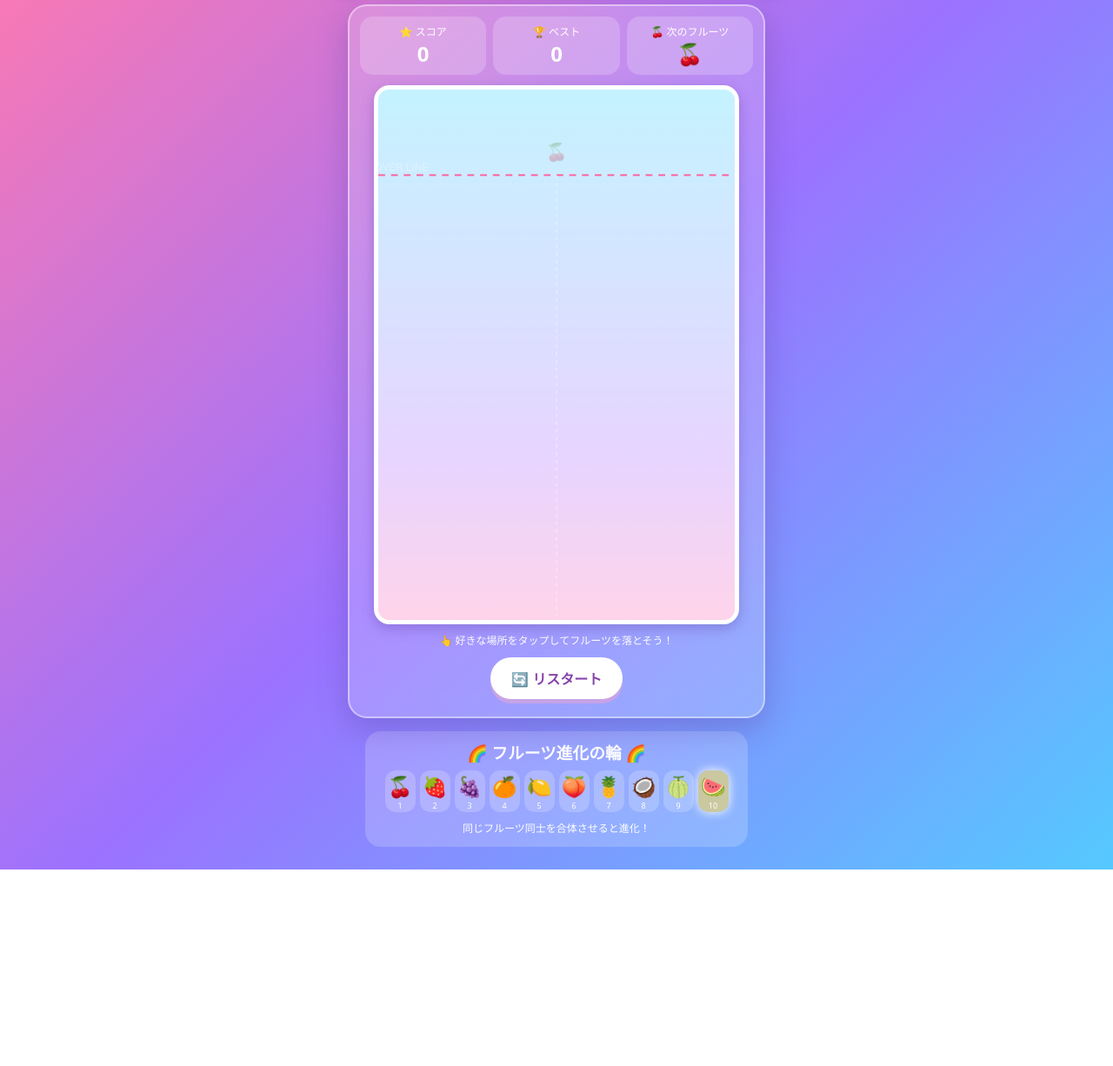
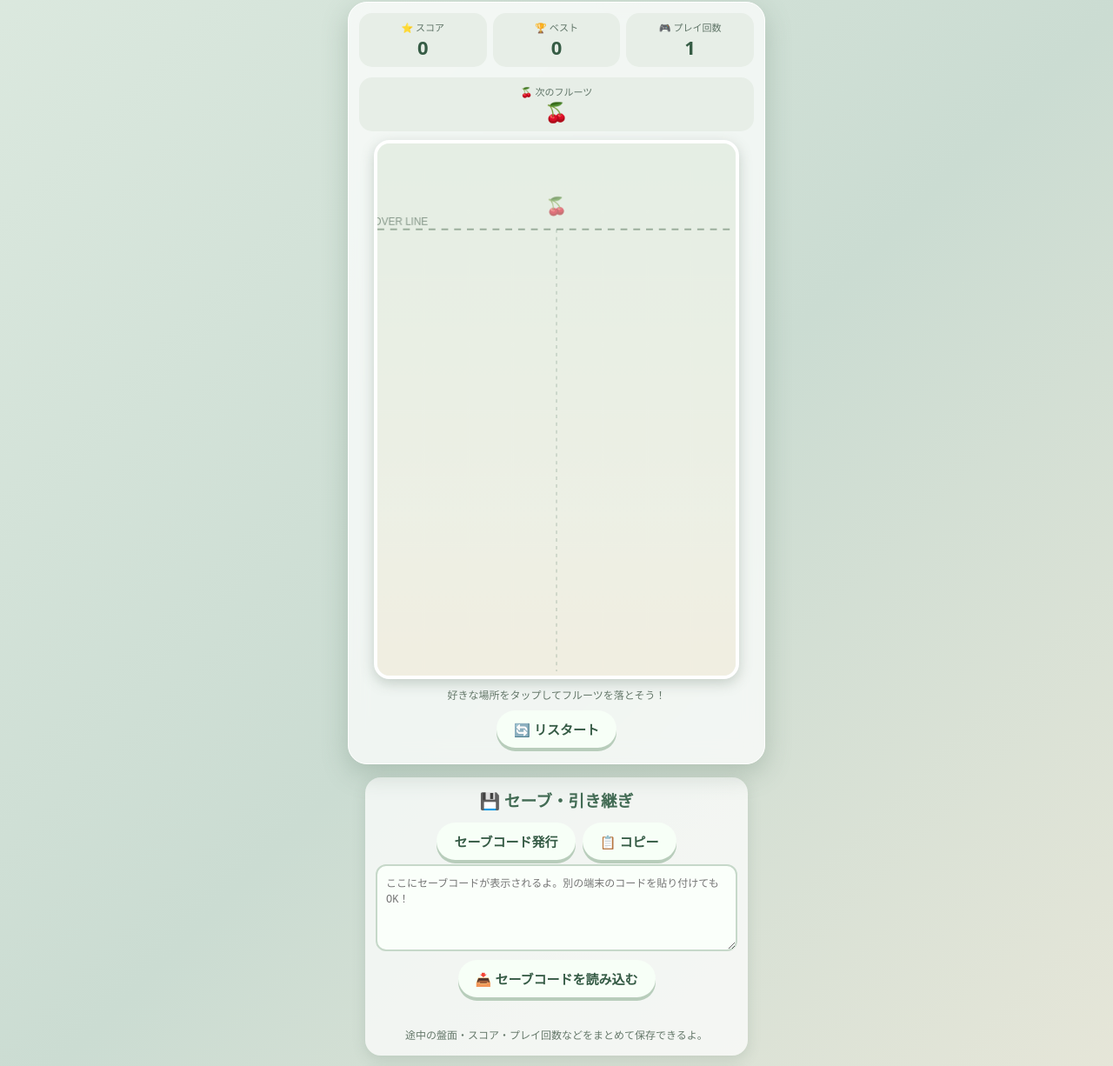
Before and after one commit to Hibiki2026/Suika, a plain HTML site: page index.html in a window 1280 px wide. Shown: the part 85-1311 px from the top of the page at 87% size. Before the commit the page ends 1085 px from the top, so only its background shows below. Drawn offline with nearby package versions, Linux system fonts and the light colour scheme.

Commit message:
Update game title and improve styles

```diff
--- a/index.html
+++ b/index.html
@@ -4,113 +4,49 @@
 <head>
 <meta charset="UTF-8">
 <meta name="viewport" content="width=device-width, initial-scale=1.0">
-<title>カラフル！スイカゲーム</title>
+<title>Suika 🍉</title>
 <script src="https://cdnjs.cloudflare.com/ajax/libs/matter-js/0.19.0/matter.min.js"></script>
 <style>
 *{box-sizing:border-box}
-body{
- margin:0;min-height:100vh;
- font-family:system-ui,sans-serif;
- background:linear-gradient(135deg,#ff79b0,#9b72ff,#55c9ff);
- color:#fff;text-align:center;
- padding:18px 10px;
-}
-h1{
- margin:5px 0 12px;
- font-size:clamp(25px,6vw,38px);
- text-shadow:0 4px 0 #a34b9d,0 5px 12px #633b9b;
-}
-.panel{
- max-width:480px;margin:auto;
- background:#ffffff30;
- border:2px solid #ffffff70;
- border-radius:22px;padding:12px;
- backdrop-filter:blur(12px);
- box-shadow:0 12px 35px #563b9b55;
-}
-.stats{
- display:flex;justify-content:space-around;
- gap:8px;margin-bottom:12px;
-}
-.stat{
- flex:1;background:#ffffff32;
- border-radius:15px;padding:8px;
-}
-.stat small{display:block;font-size:12px}
-.stat strong{font-size:24px}
-#game{
- position:relative;
- width:min(100%,420px);
- aspect-ratio:420/620;
- margin:auto;
- overflow:hidden;
- border:5px solid #fff;
- border-radius:18px;
- background:linear-gradient(#b6e9ff,#e5c9ff 65%,#ffd3e8);
- box-shadow:inset 0 0 25px #fff8,0 5px 15px #573c9b55;
- touch-action:pan-y;
-}
+body{margin:0;min-height:100vh;font-family:system-ui,sans-serif;background:linear-gradient(135deg,#dce9df,#cbdcd2,#e9e7d9);color:#344b40;text-align:center;padding:18px 10px}
+h1{margin:5px 0 12px;font-size:clamp(25px,6vw,38px);color:#426b54}
+.panel{max-width:480px;margin:auto;background:#ffffffb5;border:1px solid white;border-radius:22px;padding:12px;backdrop-filter:blur(12px);box-shadow:0 10px 30px #617c6850}
+.stats{display:grid;grid-template-columns:repeat(3,1fr);gap:7px;margin-bottom:12px}
+.stat{background:#e7eee7;border-radius:15px;padding:8px 3px}
+.stat small{display:block;font-size:11px;color:#607568}
+.stat strong{font-size:22px;color:#365c45}
+#game{position:relative;width:min(100%,420px);aspect-ratio:420/620;margin:auto;overflow:hidden;border:4px solid white;border-radius:18px;background:#e5eee4;box-shadow:inset 0 0 20px #ffffffaa,0 5px 15px #637a6850;touch-action:pan-y}
 canvas{width:100%;height:100%;display:block}
-#message{
- position:absolute;inset:0;
- display:none;align-items:center;justify-content:center;
- flex-direction:column;
- background:#42235dbb;z-index:5;
-}
+#message{position:absolute;inset:0;display:none;align-items:center;justify-content:center;flex-direction:column;background:#344b40dd;z-index:5;color:white}
 #message h2{font-size:36px;margin:5px}
-button{
- border:0;border-radius:30px;
- padding:12px 24px;margin:8px;
- font-weight:900;font-size:16px;
- color:#8542a8;background:#fff;
- box-shadow:0 5px 0 #c7a3e7;
- cursor:pointer;
-}
-button:active{transform:translateY(3px);box-shadow:0 2px 0 #c7a3e7}
-.evolution{
- margin:15px auto 8px;
- background:#ffffff30;border-radius:18px;
- padding:10px;max-width:440px;
-}
-.evolution h3{margin:0 0 8px}
-.fruits{
- display:flex;justify-content:center;
- align-items:center;flex-wrap:wrap;gap:5px;
-}
-.fruit-step{
- width:35px;height:48px;
- border-radius:12px;
- background:#ffffff32;
- display:flex;flex-direction:column;
- align-items:center;justify-content:center;
- font-size:23px;
-}
-.fruit-step small{font-size:9px}
-.fruit-step:last-child{
- background:#ffdb4d88;
- box-shadow:0 0 12px #fff;
-}
-.hint{font-size:12px;margin:9px 0 3px}
+button{border:0;border-radius:30px;padding:11px 20px;margin:6px;font-weight:900;font-size:15px;color:#355b45;background:#f7fff7;box-shadow:0 4px 0 #b8cdbb;cursor:pointer}
+button:active{transform:translateY(3px);box-shadow:0 1px 0 #b8cdbb}
+.evolution,.savebox{margin:15px auto 8px;background:#ffffffb5;border-radius:18px;padding:12px;max-width:440px;box-shadow:0 5px 15px #617c6830}
+.evolution h3,.savebox h3{margin:0 0 8px;color:#426b54}
+.fruits{display:flex;justify-content:center;align-items:center;flex-wrap:wrap;gap:5px}
+.fruit-step{width:35px;height:48px;border-radius:12px;background:#e9eee6;display:flex;flex-direction:column;align-items:center;justify-content:center;font-size:23px}
+.fruit-step small{font-size:9px;color:#536b59}
+.fruit-step:last-child{background:#f4edce}
+.hint{font-size:12px;margin:9px 0 3px;color:#65786a}
+textarea{width:100%;height:100px;border:2px solid #c6d8c9;border-radius:12px;padding:10px;font-size:12px;resize:vertical;background:#fafffa;color:#344b40}
+.savebox button{margin:5px 2px}
+#status{font-size:13px;min-height:20px;color:#426b54;font-weight:bold}
 </style>
 </head>
 <body>
 
-<h1>🍉 カラフル！スイカゲーム 🍉</h1>
+<h1>🍉 Suika 🍉</h1>
 
 <div class="panel">
  <div class="stats">
-  <div class="stat">
-   <small>⭐ スコア</small>
-   <strong id="score">0</strong>
-  </div>
-  <div class="stat">
-   <small>🏆 ベスト</small>
-   <strong id="best">0</strong>
-  </div>
-  <div class="stat">
-   <small>🍒 次のフルーツ</small>
-   <strong id="next">🍒</strong>
-  </div>
+  <div class="stat"><small>⭐ スコア</small><strong id="score">0</strong></div>
+  <div class="stat"><small>🏆 ベスト</small><strong id="best">0</strong></div>
+  <div class="stat"><small>🎮 プレイ回数</small><strong id="plays">0</strong></div>
+ </div>
+
+ <div class="stat" style="margin-bottom:10px">
+  <small>🍒 次のフルーツ</small>
+  <strong id="next">🍒</strong>
  </div>
 
  <div id="game">
@@ -121,23 +57,28 @@ button:active{transform:translateY(3px);box-shadow:0 2px 0 #c7a3e7}
    <button onclick="restart()">もう一度遊ぶ 🔄</button>
   </div>
  </div>
+ <div class="hint">好きな場所をタップしてフルーツを落とそう！</div>
+ <button onclick="restart()">🔄 リスタート</button>
+</div>
 
- <div class="hint">👆 好きな場所をタップしてフルーツを落とそう！</div>
-
- <button onclick="restart()">🔄 リスタート</button>
+<div class="savebox">
+ <h3>💾 セーブ・引き継ぎ</h3>
+ <button onclick="createSave()">セーブコード発行</button>
+ <button onclick="copySave()">📋 コピー</button>
+ <textarea id="saveCode" placeholder="ここにセーブコードが表示されるよ。別の端末のコードを貼り付けてもOK！"></textarea>
+ <button onclick="loadSave()">📥 セーブコードを読み込む</button>
+ <div id="status"></div>
+ <div class="hint">途中の盤面・スコア・プレイ回数などをまとめて保存できるよ。</div>
 </div>
 
 <div class="evolution">
  <h3>🌈 フルーツ進化の輪 🌈</h3>
  <div class="fruits" id="evolution"></div>
- <div class="hint">同じフルーツ同士を合体させると進化！</div>
+ <div class="hint">同じフルーツを合体させて進化！</div>
 </div>
 
 <script>
-const {
- Engine, Bodies, Body, Composite, Events
-}=Matter;
-
+const {Engine,Bodies,Body,Composite}=Matter;
 const W=420,H=620;
 const canvas=document.getElementById("canvas");
 const ctx=canvas.getContext("2d");
@@ -162,18 +103,21 @@ const engine=Engine.create({
 
 let score=0;
 let best=Number(localStorage.getItem("suikaBest")||0);
+let plays=Number(localStorage.getItem("suikaPlays")||0);
 let nextLevel=0;
 let currentX=W/2;
 let canDrop=true;
 let gameOver=false;
 let bodies=[];
 let effects=[];
-let mergeLock=new Set();
 let overflowTimer=0;
 let lastTime=0;
 
-document.getElementById("best").textContent=best;
-
+function showStats(){
+ document.getElementById("score").textContent=score;
+ document.getElementById("best").textContent=best;
+ document.getElementById("plays").textContent=plays;
+}
 function makeEvolution(){
  const el=document.getElementById("evolution");
  el.innerHTML="";
@@ -186,20 +130,15 @@ function makeEvolution(){
  });
 }
 makeEvolution();
+showStats();
 
-function randomLevel(){
- return Math.floor(Math.random()*5);
-}
+function randomLevel(){return Math.floor(Math.random()*5)}
 
 function createFruit(x,y,level){
  const f=fruits[level];
  const b=Bodies.circle(x,y,f.r,{
-  restitution:0.12,
-  friction:0.15,
-  density:0.0015,
-  frictionAir:0.002,
-  label:"fruit",
-  render:{visible:false}
+  restitution:0.12,friction:0.15,density:0.0015,
+  frictionAir:0.002,label:"fruit",render:{visible:false}
  });
  b.level=level;
  b.merging=false;
@@ -209,47 +148,50 @@ function createFruit(x,y,level){
 }
 
 function updateNext(){
- document.getElementById("next").textContent=
-  fruits[nextLevel].emoji;
+ document.getElementById("next").textContent=fruits[nextLevel].emoji;
 }
 
 function updateScore(n){
  score+=n;
- document.getElementById("score").textContent=score;
  if(score>best){
   best=score;
   localStorage.setItem("suikaBest",best);
-  document.getElementById("best").textContent=best;
  }
+ showStats();
 }
 
-function restart(){
+function addWalls(){
+ Composite.add(engine.world,[
+  Bodies.rectangle(-12,H/2,24,H,{isStatic:true}),
+  Bodies.rectangle(W+12,H/2,24,H,{isStatic:true}),
+  Bodies.rectangle(W/2,H+12,W,24,{isStatic:true})
+ ]);
+}
+
+function startGame(countPlay=true){
  Composite.clear(engine.world,false);
  Engine.clear(engine);
  bodies=[];
  effects=[];
- mergeLock.clear();
  score=0;
  overflowTimer=0;
  gameOver=false;
  canDrop=true;
  currentX=W/2;
- document.getElementById("score").textContent="0";
+
+ if(countPlay){
+  plays++;
+  localStorage.setItem("suikaPlays",plays);
+ }
+
+ showStats();
  document.getElementById("message").style.display="none";
  addWalls();
  nextLevel=randomLevel();
  updateNext();
 }
 
-function addWalls(){
- const wall=[
-  Bodies.rectangle(-12,H/2,24,H,{isStatic:true}),
-  Bodies.rectangle(W+12,H/2,24,H,{isStatic:true}),
-  Bodies.rectangle(W/2,H+12,W,24,{isStatic:true})
- ];
- Composite.add(engine.world,wall);
-}
-addWalls();
+function restart(){startGame(true)}
 
 function drop(){
  if(!canDrop||gameOver)return;
@@ -259,7 +201,7 @@ function drop(){
  nextLevel=randomLevel();
  updateNext();
  canDrop=false;
- setTimeout(()=>canDrop=true,450);
+ setTimeout(()=>{canDrop=true},450);
 }
 
 function setX(e){
@@ -277,20 +219,9 @@ canvas.addEventListener("pointerdown",e=>{
 });
 
 function addEffect(x,y,emoji){
- effects.push({
-  x,y,emoji,
-  life:1,
-  size:25+Math.random()*20,
-  vx:(Math.random()-.5)*5,
-  vy:-2-Math.random()*4
- });
+ effects.push({x,y,emoji,life:1,size:25+Math.random()*20,vx:(Math.random()-.5)*5,vy:-2-Math.random()*4});
  for(let i=0;i<12;i++){
-  effects.push({
-   x,y,emoji:"✨",
-   life:1,size:10+Math.random()*12,
-   vx:(Math.random()-.5)*9,
-   vy:(Math.random()-.5)*9
-  });
+  effects.push({x,y,emoji:"✨",life:1,size:10+Math.random()*12,vx:(Math.random()-.5)*9,vy:(Math.random()-.5)*9});
  }
 }
 
@@ -298,35 +229,27 @@ function merge(a,b){
  if(gameOver||a.merging||b.merging)return;
  if(a.level!==b.level||a.level>=fruits.length-1)return;
 
- a.merging=true;
- b.merging=true;
-
+ a.merging=true;b.merging=true;
  const x=(a.position.x+b.position.x)/2;
  const y=(a.position.y+b.position.y)/2;
- const nextLevel=a.level+1;
+ const level=a.level+1;
 
  Composite.remove(engine.world,a);
  Composite.remove(engine.world,b);
  bodies=bodies.filter(v=>v!==a&&v!==b);
 
- const newFruit=createFruit(x,y,nextLevel);
- Body.setVelocity(newFruit,{
-  x:(a.velocity.x+b.velocity.x)/2,
-  y:-2
- });
-
- updateScore(fruits[nextLevel].points);
- addEffect(x,y,fruits[nextLevel].emoji);
+ const newFruit=createFruit(x,y,level);
+ Body.setVelocity(newFruit,{x:(a.velocity.x+b.velocity.x)/2,y:-2});
+ updateScore(fruits[level].points);
+ addEffect(x,y,fruits[level].emoji);
 }
 
 function collisionCheck(){
- const pairs=engine.pairs.list;
- for(const p of pairs){
+ for(const p of engine.pairs.list){
   if(!p.isActive)continue;
   const a=p.bodyA,b=p.bodyB;
   if(a.label!=="fruit"||b.label!=="fruit")continue;
-  if(a.level!==b.level)continue;
-  if(a.level>=fruits.length-1)continue;
+  if(a.level!==b.level||a.level>=fruits.length-1)continue;
   if(a.merging||b.merging)continue;
   merge(a,b);
  }
@@ -336,11 +259,8 @@ function checkGameOver(dt){
  if(gameOver)return;
  let danger=false;
  for(const b of bodies){
-  if(b.position.y-fruits[b.level].r<105 &&
-     b.position.y>90 &&
-     Math.abs(b.velocity.y)<0.5){
-   danger=true;
-   break;
+  if(b.position.y-fruits[b.level].r<105&&b.position.y>90&&Math.abs(b.velocity.y)<0.5){
+   danger=true;break;
   }
  }
  if(danger)overflowTimer+=dt;
@@ -348,81 +268,56 @@ function checkGameOver(dt){
 
  if(overflowTimer>1800){
   gameOver=true;
-  document.getElementById("finalScore").textContent=
-   "スコア："+score+" 点";
+  document.getElementById("finalScore").textContent="スコア："+score+" 点";
   document.getElementById("message").style.display="flex";
  }
 }
 
 function drawBackground(){
  const g=ctx.createLinearGradient(0,0,0,H);
- g.addColorStop(0,"#c5f3ff");
- g.addColorStop(.7,"#e8d5ff");
- g.addColorStop(1,"#ffd4eb");
+ g.addColorStop(0,"#e5eee4");
+ g.addColorStop(.7,"#edf0e5");
+ g.addColorStop(1,"#f1eee1");
  ctx.fillStyle=g;
  ctx.fillRect(0,0,W,H);
-
  ctx.save();
  ctx.setLineDash([8,7]);
- ctx.strokeStyle="#ff609d";
+ ctx.strokeStyle="#9caf9d";
  ctx.lineWidth=2;
  ctx.beginPath();
- ctx.moveTo(0,100);
- ctx.lineTo(W,100);
- ctx.stroke();
+ ctx.moveTo(0,100);ctx.lineTo(W,100);ctx.stroke();
  ctx.restore();
-
- ctx.fillStyle="#ffffff65";
+ ctx.fillStyle="#87998b";
  ctx.font="12px sans-serif";
  ctx.fillText("GAME OVER LINE",8,92);
 }
 
 function drawFruit(b){
- const f=fruits[b.level];
- const r=f.r;
- const x=b.position.x;
- const y=b.position.y;
-
+ const f=fruits[b.level],r=f.r;
  ctx.save();
- ctx.translate(x,y);
+ ctx.translate(b.position.x,b.position.y);
  ctx.rotate(b.angle);
-
  const g=ctx.createRadialGradient(-r*.35,-r*.4,2,0,0,r*1.3);
  g.addColorStop(0,"#ffffff");
  g.addColorStop(.25,"#ffe5a8");
  g.addColorStop(.65,"#ff91c9");
  g.addColorStop(1,"#a54dcd");
-
- ctx.beginPath();
- ctx.arc(0,0,r,0,Math.PI*2);
- ctx.fillStyle=g;
- ctx.shadowColor="#8751bd88";
- ctx.shadowBlur=10;
- ctx.fill();
- ctx.shadowBlur=0;
-
- ctx.lineWidth=3;
- ctx.strokeStyle="#ffffffbb";
- ctx.stroke();
-
+ ctx.beginPath();ctx.arc(0,0,r,0,Math.PI*2);
+ ctx.fillStyle=g;ctx.shadowColor="#617c6870";ctx.shadowBlur=8;
+ ctx.fill();ctx.shadowBlur=0;
+ ctx.lineWidth=3;ctx.strokeStyle="#ffffffbb";ctx.stroke();
  ctx.font=`${r*1.28}px serif`;
- ctx.textAlign="center";
- ctx.textBaseline="middle";
+ ctx.textAlign="center";ctx.textBaseline="middle";
  ctx.fillText(f.emoji,0,2);
-
  ctx.restore();
 }
 
 function drawEffects(dt){
  effects=effects.filter(e=>e.life>0);
  for(const e of effects){
-  e.x+=e.vx;
-  e.y+=e.vy;
-  e.vy+=.12;
-  e.life-=dt/650;
+  e.x+=e.vx;e.y+=e.vy;e.vy+=.12;e.life-=dt/650;
   ctx.globalAlpha=Math.max(0,e.life);
-  ctx.font=e.size+"px serif";
-  ctx.textAlign="center";
+  ctx.font=e.size+"px serif";ctx.textAlign="center";
   ctx.fillText(e.emoji,e.x,e.y);
  }
  ctx.globalAlpha=1;
@@ -433,23 +328,18 @@ function drawPreview(){
  const f=fruits[nextLevel];
  ctx.globalAlpha=.55;
  ctx.font=(f.r*1.25)+"px serif";
- ctx.textAlign="center";
- ctx.textBaseline="middle";
+ ctx.textAlign="center";ctx.textBaseline="middle";
  ctx.fillText(f.emoji,currentX,75);
  ctx.globalAlpha=1;
- ctx.strokeStyle="#ffffff99";
+ ctx.strokeStyle="#879e8c99";
  ctx.setLineDash([4,5]);
- ctx.beginPath();
- ctx.moveTo(currentX,100);
- ctx.lineTo(currentX,H-5);
- ctx.stroke();
+ ctx.beginPath();ctx.moveTo(currentX,100);ctx.lineTo(currentX,H-5);ctx.stroke();
  ctx.setLineDash([]);
 }
 
 function loop(time){
  const dt=Math.min(time-lastTime||16,32);
  lastTime=time;
-
  if(!gameOver){
   Engine.update(engine,dt);
   collisionCheck();
@@ -462,7 +352,101 @@ function loop(time){
  requestAnimationFrame(loop);
 }
 
-updateNext();
+/* セーブコード機能 */
+function createSave(){
+ try{
+  const data={
+   version:1,
+   score:score,
+   best:best,
+   plays:plays,
+   nextLevel:nextLevel,
+   currentX:currentX,
+   gameOver:gameOver,
+   overflowTimer:overflowTimer,
+   fruits:bodies.map(b=>({
+    level:b.level,
+    x:b.position.x,
+    y:b.position.y,
+    vx:b.velocity.x,
+    vy:b.velocity.y,
+    angle:b.angle,
+    angularVelocity:b.angularVelocity
+   }))
+  };
+  const json=JSON.stringify(data);
+  const code="SUIKA1-"+btoa(unescape(encodeURIComponent(json)));
+  document.getElementById("saveCode").value=code;
+  document.getElementById("status").textContent="✅ セーブコードを発行したよ！";
+ }catch(e){
+  document.getElementById("status").textContent="セーブに失敗しました。";
+ }
+}
+
+async function copySave(){
+ const box=document.getElementById("saveCode");
+ if(!box.value.trim())createSave();
+ try{
+  await navigator.clipboard.writeText(box.value);
+  document.getElementById("status").textContent="📋 コピーしたよ！";
+ }catch(e){
+  box.select();
+  document.execCommand("copy");
+  document.getElementById("status").textContent="📋 コピーしたよ！";
+ }
+}
+
+function loadSave(){
+ try{
+  const code=document.getElementById("saveCode").value.trim();
+  if(!code.startsWith("SUIKA1-"))throw new Error("コード形式が違います");
+  const json=decodeURIComponent(escape(atob(code.slice(7))));
+  const data=JSON.parse(json);
+
+  if(data.version!==1||!Array.isArray(data.fruits))throw new Error("データが正しくありません");
+  if(!Number.isFinite(data.score)||!Number.isFinite(data.best)||!Number.isFinite(data.plays))throw new Error("数値データが不正です");
+  if(!Number.isInteger(data.nextLevel)||data.nextLevel<0||data.nextLevel>=fruits.length)throw new Error("次のフルーツが不正です");
+  if(data.fruits.length>500)throw new Error("フルーツ数が多すぎます");
+
+  for(const f of data.fruits){
+   if(!Number.isInteger(f.level)||f.level<0||f.level>=fruits.length||
+      ![f.x,f.y,f.vx,f.vy,f.angle,f.angularVelocity].every(Number.isFinite)){
+    throw new Error("盤面データが不正です");
+   }
+  }
+
+  startGame(false);
+  score=data.score;
+  best=Math.max(data.best,best);
+  plays=data.plays;
+  nextLevel=data.nextLevel;
+  currentX=Math.max(10,Math.min(W-10,data.currentX||W/2));
+  gameOver=!!data.gameOver;
+  overflowTimer=Math.max(0,Number(data.overflowTimer)||0);
+
+  for(const f of data.fruits){
+   const b=createFruit(f.x,f.y,f.level);
+   Body.setVelocity(b,{x:f.vx,y:f.vy});
+   Body.setAngle(b,f.angle);
+   Body.setAngularVelocity(b,f.angularVelocity);
+  }
+
+  localStorage.setItem("suikaBest",best);
+  localStorage.setItem("suikaPlays",plays);
+  showStats();
+  updateNext();
+
+  if(gameOver){
+   document.getElementById("finalScore").textContent="スコア："+score+" 点";
+   document.getElementById("message").style.display="flex";
+  }
+  document.getElementById("status").textContent="✅ セーブデータを復元したよ！";
+ }catch(e){
+  document.getElementById("status").textContent="❌ 読み込み失敗："+e.message;
+ }
+}
+
+startGame(true);
 requestAnimationFrame(loop);
 </script>
 </body>
```
